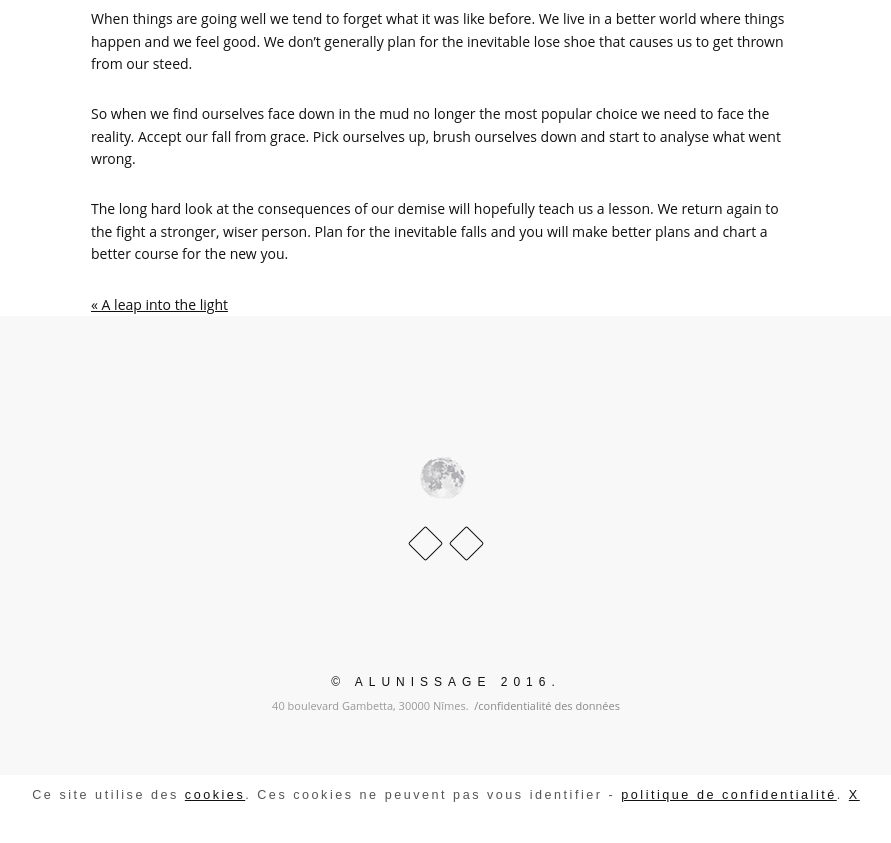
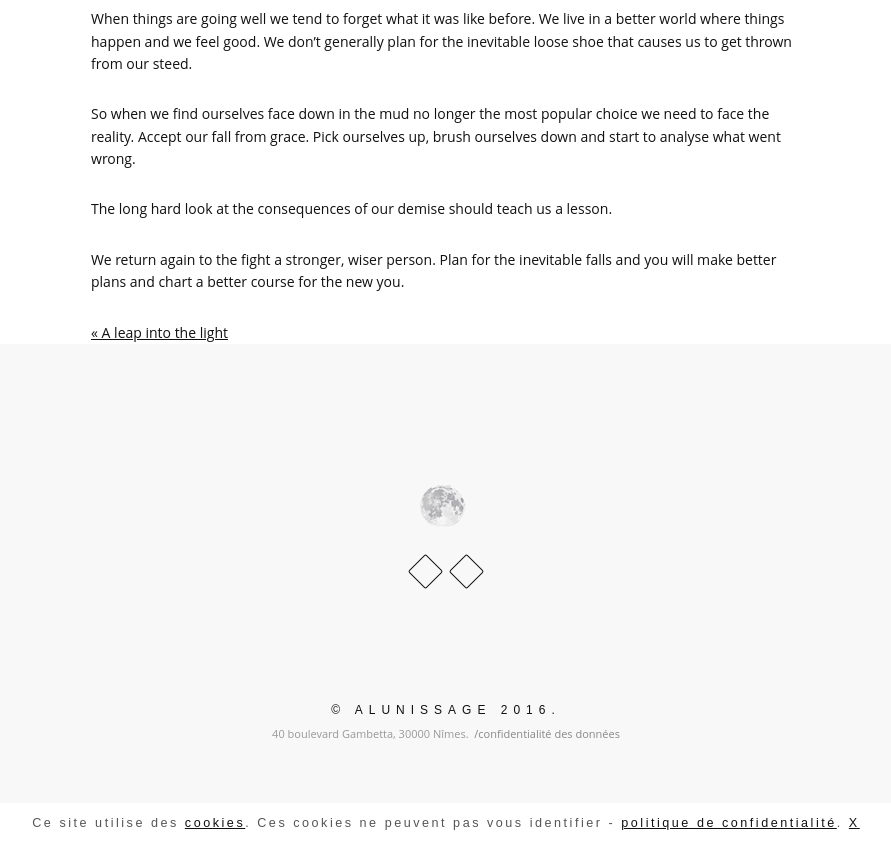
Before and after one commit to shenim/shenim.github.io, a Jekyll site: the page built from _posts/2017-01-24-a-fall-from-grace.md, in a window 1280 px wide and 1225 px high. Shown: the part 382-1225 px from the top of the window, without its empty margins (194-1085 px from the left). Built offline with Jekyll 4.4.1, drawn with Linux system fonts in a browser that asks for light colours.

Commit message:
Updated '_posts/2017-01-24-a-fall-from-grace.md' via CloudCannon

```diff
--- a/_posts/2017-01-24-a-fall-from-grace.md
+++ b/_posts/2017-01-24-a-fall-from-grace.md
@@ -13,8 +13,10 @@ layout: post
 
 ![](https://lh3.googleusercontent.com/QBUZlVxNHwuj7JURLj0ZRPi5EmuDgSsFQV2LGeIURABX0mnKdHHvPggk-J6eCEenVo60jEQS454-uLE=w1680-h1050-rw-no)
 
-When things are going well we tend to forget what it was like before. We live in a better world where things happen and we feel good. We don't generally plan for the inevitable lose shoe that causes us to get thrown from our steed.
+When things are going well we tend to forget what it was like before. We live in a better world where things happen and we feel good. We don't generally plan for the inevitable loose shoe that causes us to get thrown from our steed.
 
 So when we find ourselves face down in the mud no longer the most popular choice we need to face the reality. Accept our fall from grace. Pick ourselves up, brush ourselves down and start to analyse what went wrong.
 
-The long hard look at the consequences of our demise will hopefully teach us a lesson. We return again to the fight a stronger, wiser person. Plan for the inevitable falls and you will make better plans and chart a better course for the new you.
+The long hard look at the consequences of our demise should teach us a lesson.
+
+We return again to the fight a stronger, wiser person. Plan for the inevitable falls and you will make better plans and chart a better course for the new you.
```
